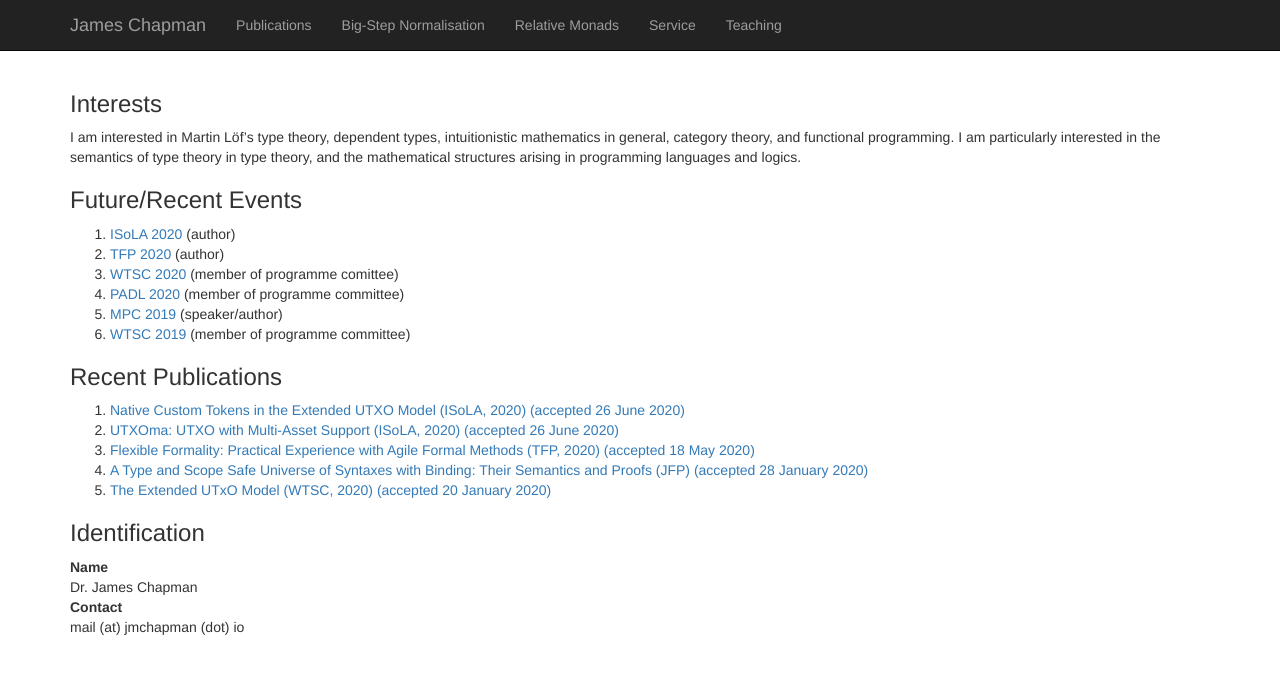
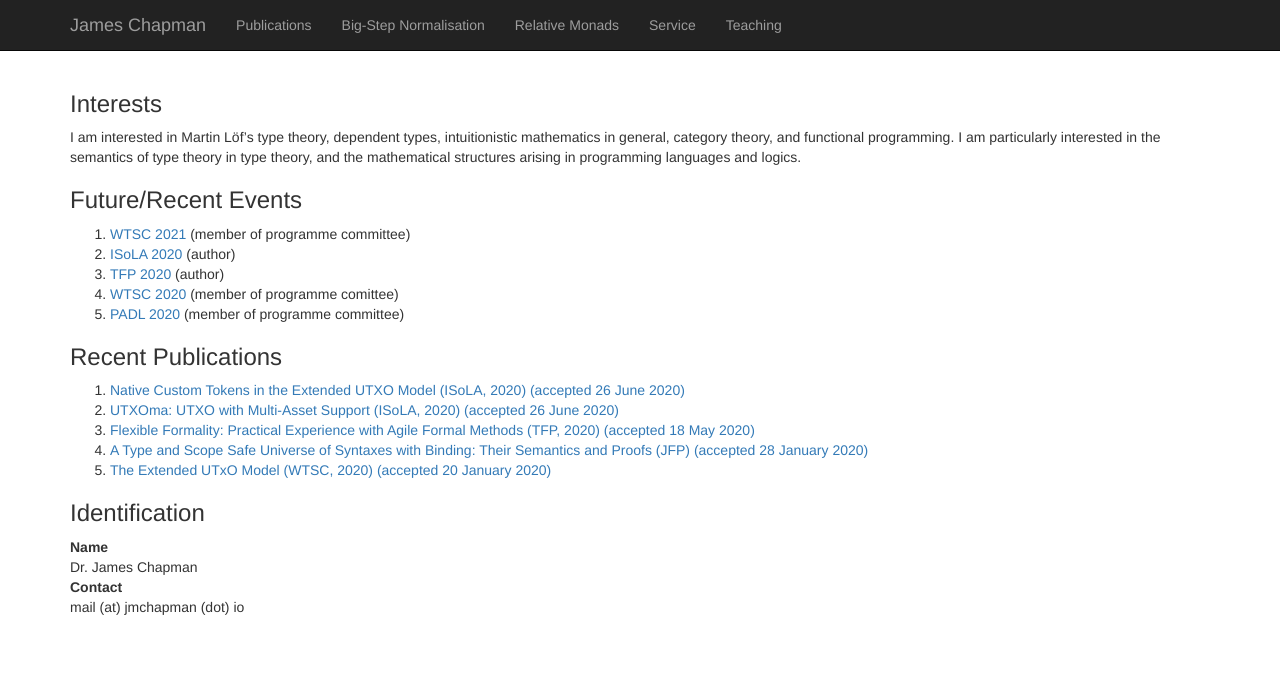
Before and after one commit to jmchapman/jmchapman.github.io, a Jekyll site: the page built from index.html, in a window 1280 px wide. Shown: the top 674 px of the page. Built offline with Jekyll 4.4.1, drawn with Linux system fonts in a browser that asks for light colours; nearby versions of some CDN libraries.

Commit message:
Update index.html

```diff
--- a/index.html
+++ b/index.html
@@ -15,13 +15,11 @@ title: James Chapman
   <article>
     <h3>Future/Recent Events</h3>
     <ol>
+      <li><a href="https://fc21.ifca.ai/wtsc/">WTSC 2021</a> (member of programme committee)</li>
       <li><a href="http://isola-conference.org/isola2020/">ISoLA 2020</a> (author)</li>
       <li><a href="http://www.cse.chalmers.se/~rjmh/tfp/">TFP 2020</a> (author)</li>
       <li><a href="https://fc20.ifca.ai/wtsc/">WTSC 2020</a> (member of programme comittee)</li>
       <li><a href="https://popl20.sigplan.org/home/PADL-2020">PADL 2020</a> (member of programme committee)</li>
-      <li><a href="https://www.cs.nott.ac.uk/~pszgmh/mpc19.html">MPC 2019</a> (speaker/author)</li>
-      <li><a href="https://fc19.ifca.ai/wtsc/">WTSC 2019</a> (member of programme committee)</li>
-
     </ol>
   </article>
   <article>
```
